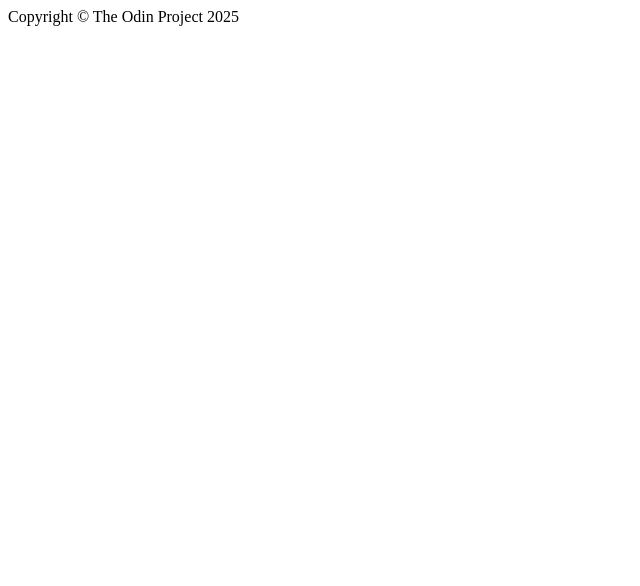
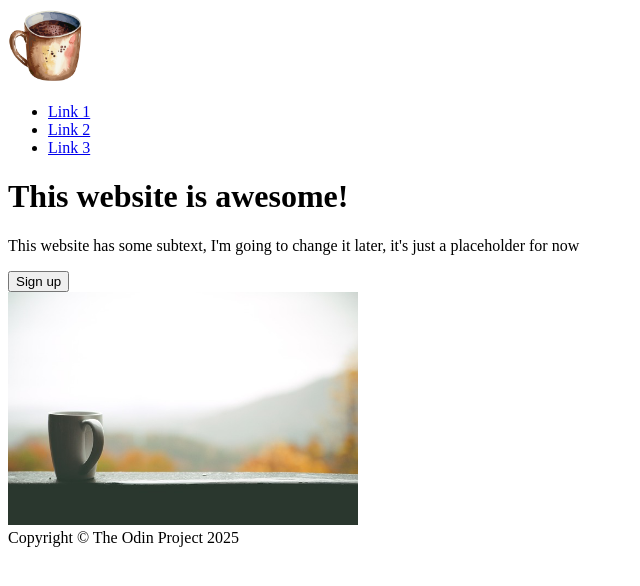
Before and after one commit to karimsiali/odin-landing-page, a plain HTML site: page index.html in a window 1280 px wide. Shown: the whole page, without its empty margins (0-640 px from the left). Drawn offline with Linux system fonts and the light colour scheme.

Commit message:
Add content to header and 2 images
I edited the header div in the html by adding a logo, and image and
some placeholder text for the title and subtitle. I also added some
placeholder links in a navbar and a button.

```diff
--- a/index.html
+++ b/index.html
@@ -8,6 +8,24 @@
 </head>
 <body>
     <div class="header">
+        <div class="navbar">
+            <img src="./img/logo.png" alt="coffee mug logo" width="75px">
+            <div class="links">
+                <ul>
+                    <li><a href="#">Link 1</a></li>
+                    <li><a href="#">Link 2</a></li>
+                    <li><a href="#">Link 3</a></li>
+                </ul>
+            </div>
+        </div>
+        <div class="header-body">
+            <div class="left">
+                <h1>This website is awesome!</h1>
+                <p>This website has some subtext, I'm going to change it later, it's just a placeholder for now</p>
+                <button>Sign up</button>
+            </div>
+            <img src="./img/cup.jpg" alt="picture of a mug" width="350px">
+        </div>
 
     </div>
     <div class="content">
```
Also changed, not shown: img/cup.jpg (added), img/logo.png (added).
